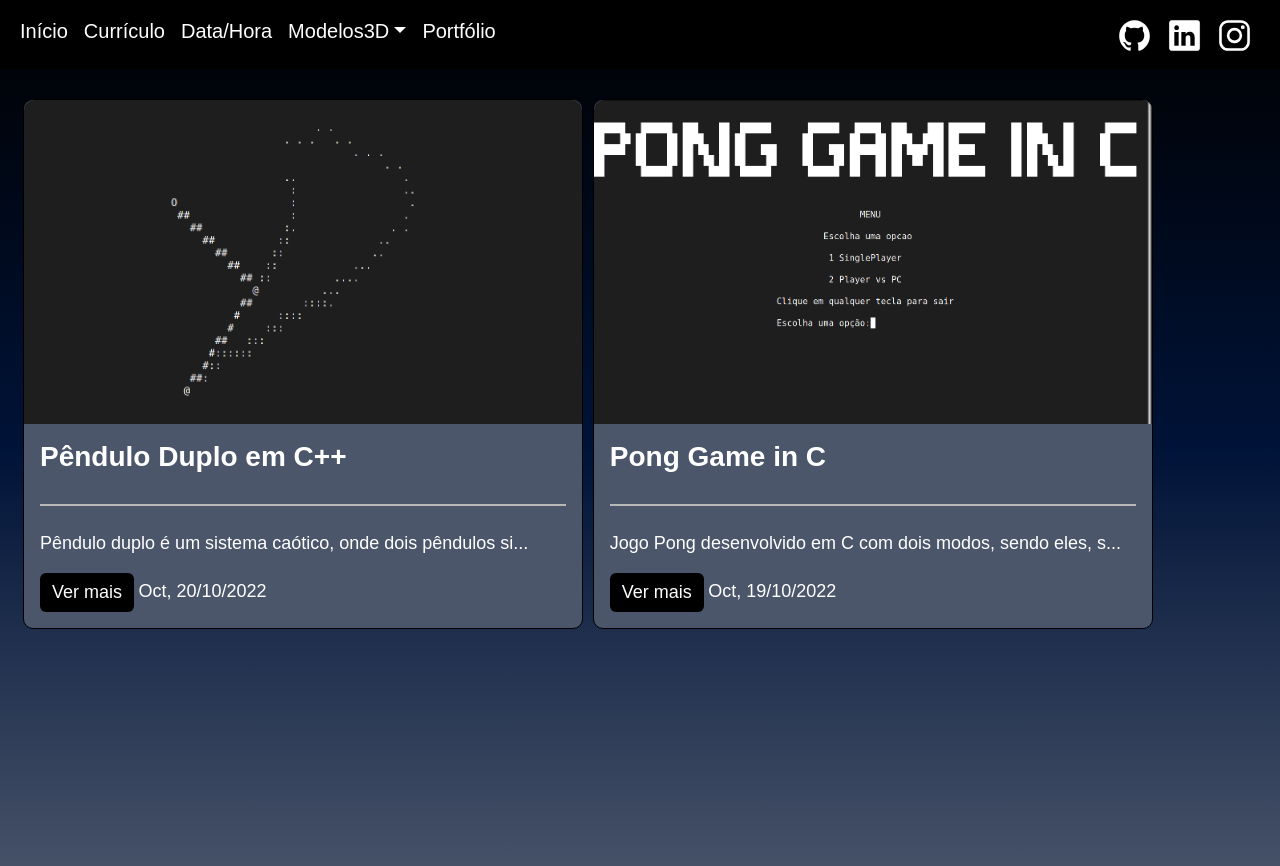
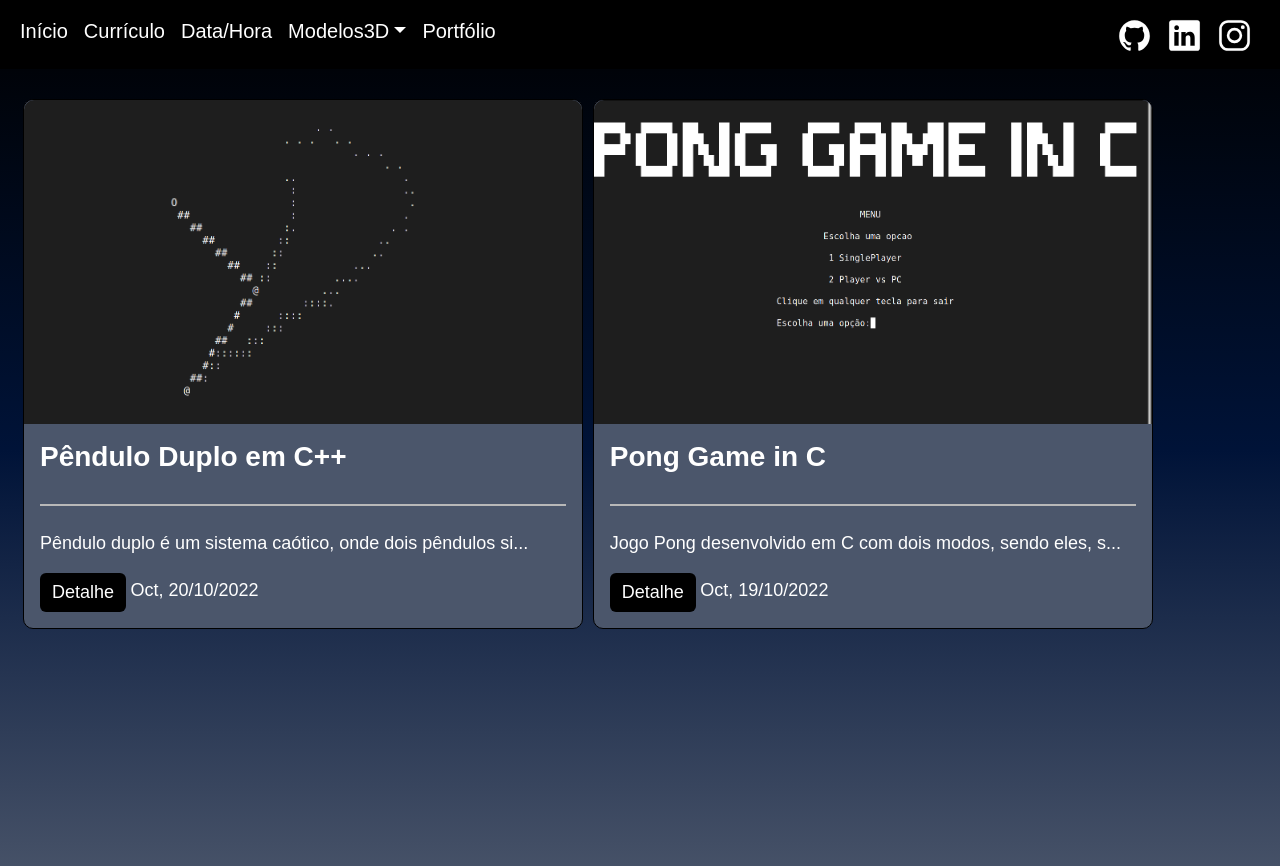
Before and after one commit to lucasfturos/homepage, a Jekyll site: the page built from portfolio.md, in a window 1280 px wide. Shown: the top 866 px of the page. Built offline with Jekyll 4.4.1, drawn with Linux system fonts in a browser that asks for light colours.

Commit message:
css do portfolio

```diff
--- a/_layouts/portfolio.html
+++ b/_layouts/portfolio.html
@@ -10,16 +10,19 @@
         <img
           src="{{site.baseurl}}{{ post.image }}"
           class="card-img-top img-card"
-          alt="..."
+          alt="{{post.title}}"
         />
         <div class="card-body card-body-horizontal">
           <h2 class="card-title">{{ post.title}}</h2>
           <div class="post-line"></div>
           <br />
           <p class="card-text">{{ post.description | truncate: 60 }}</p>
-          <a href="{{site.baseurl}}{{ post.url }}" class="btn btn-dark btn-card"
-            >Ver mais</a
+          <a
+            href="{{site.baseurl}}{{ post.url }}"
+            class="btn btn-dark btn-card"
           >
+            Detalhe
+          </a>
           <time class="card-data">{{ post.date | date: "%b, %-d/%-m/%Y"}}</time>
         </div>
       </div>
--- a/assets/css/style.css
+++ b/assets/css/style.css
@@ -253,6 +253,20 @@
 
 /* Card Portfolio */
 
+.detal_port {
+  max-width: 35px;
+  max-height: 35px;
+  display: inline-flex;
+  border-width: 0;
+  font-size: 35px;
+  color: #fff;
+}
+
+.card-data {
+  display: inline-flex;
+  padding-top: -5px;
+}
+
 .port-container {
   padding: 30px;
   align-items: center;
@@ -310,17 +324,7 @@
 /* Card Mobile */
 
 @media (max-width: 768px) {
-  .card-text,
-  .card-data {
-    font-size: 12px;
-  }
-
-  .btn-card {
-    font-size: 12px;
-  }
-
   .card-port .card-title {
-    font-size: 18px;
     font-weight: bold;
     margin-bottom: 30px;
   }
```
